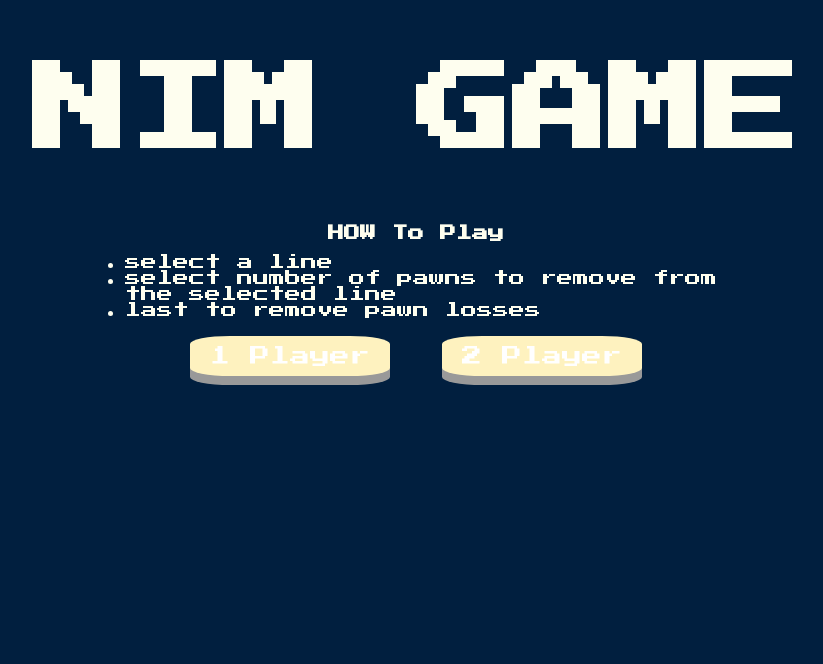
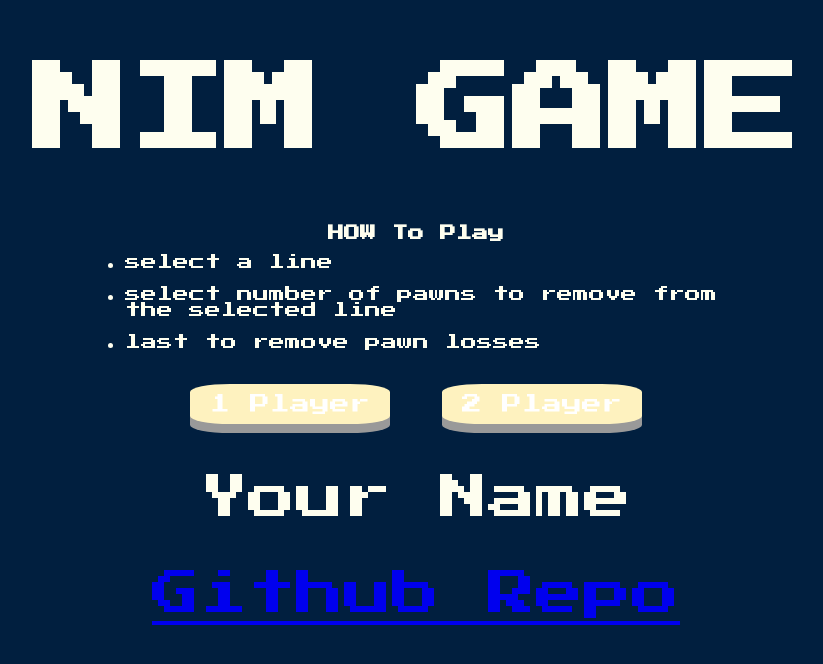
Before and after one commit to KruthikKoundinyas/nimprojectweb, a plain HTML site: page unique/nim/index.html in a window 1280 px wide. Shown: the whole page, without its empty margins (224-1047 px from the left). Drawn offline with Linux system fonts and the light colour scheme.

Commit message:
Update index.html

```diff
--- a/unique/nim/index.html
+++ b/unique/nim/index.html
@@ -21,9 +21,9 @@
       <h1>NIM GAME</h1>
       <h2>HOW To Play</h2>
       <ul id="howto" class="container">
-        <li>select a line</li>
-        <li>select number of pawns to remove from the selected line</li>
-        <li>last to remove pawn losses</li>
+        <li>select a line</li><br>
+        <li>select number of pawns to remove from the selected line</li><br>
+        <li>last to remove pawn losses</li><br>
       </ul>
     </div>
     <div id="gameSheetLink" class="container2">
@@ -32,5 +32,9 @@
         ><div type="button" id="TwoPlayer" class="button">2 Player</div></a
       >
     </div>
+    <div class="footer">
+        <p>Your Name</p>
+        <a href="https://github.com/KruthikKoundinyas/nimprojectweb">Github Repo</a>
+    </div>
   </body>
 </html>
```
